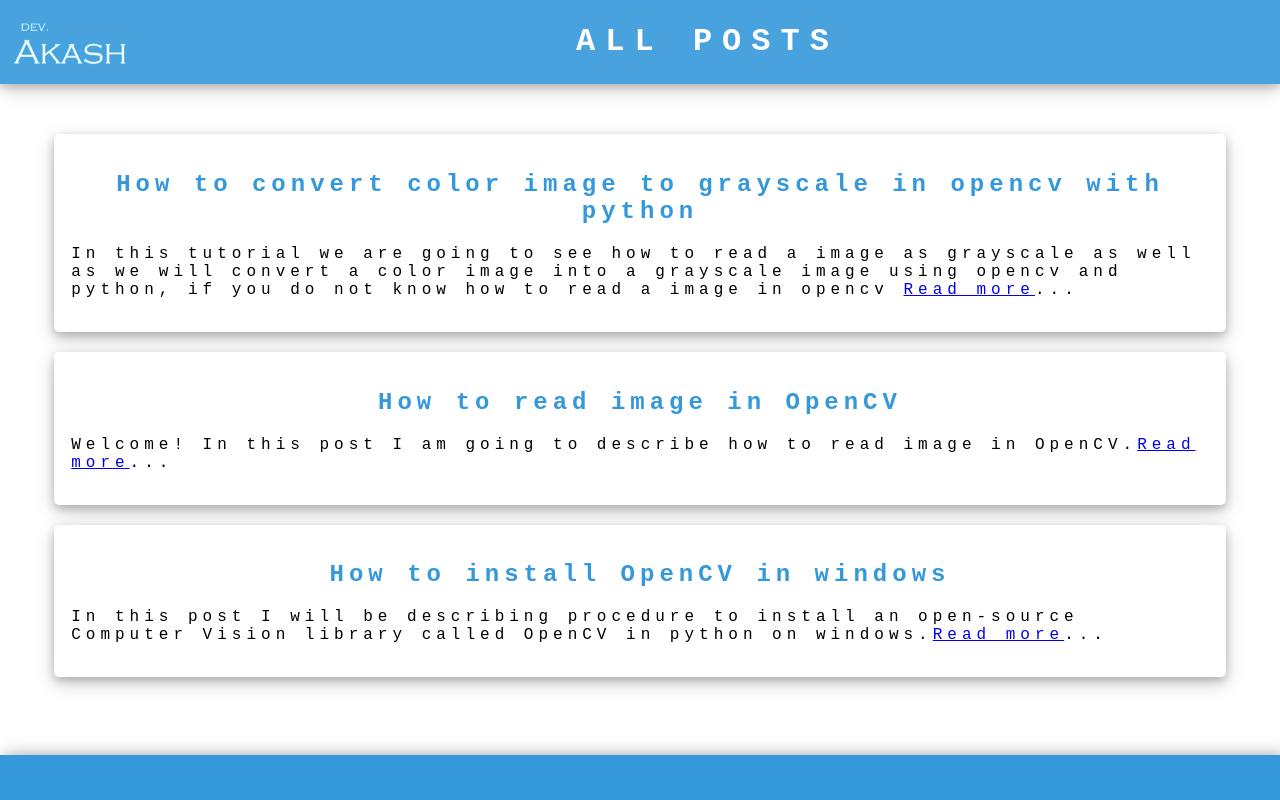
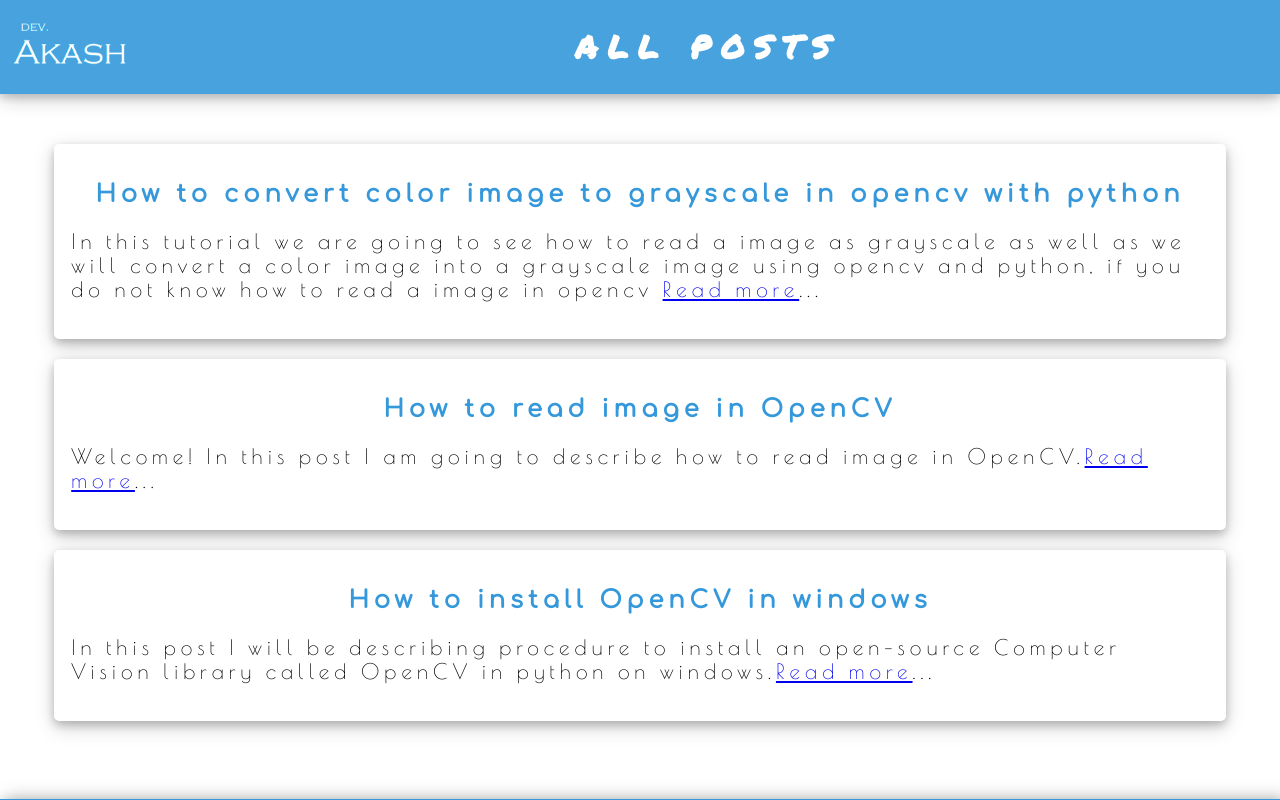
Before and after one commit to Dev-Akash/dev-akash.github.io, a plain HTML site: page allposts.html in a window 1280 px wide. Shown: the top 800 px of the page. Drawn offline with nearby package versions, Linux system fonts and the light colour scheme.

Commit message:
Update allposts.html

```diff
--- a/allposts.html
+++ b/allposts.html
@@ -1,6 +1,7 @@
 <!DOCTYPE HTML>
 <HTML>
 <Head>
+<link href="https://fonts.googleapis.com/css?family=Comfortaa|Permanent+Marker|Poiret+One|Zilla+Slab" rel="stylesheet">
 <meta name="viewport" content="width=device-width, initial-scale=1.0">
 <meta charset="UTF-8">
 <meta name="description" content="Hi, I am a student and a enthusiastic programmer having interest in Research in domain of computer vision and machine learning, I usually do projects for the same. Here are all posts posted by me">
@@ -23,8 +24,12 @@ letter-spacing: 10px;
 font-family:"Courier new";
 opacity: 0.9;
 box-shadow: 0 4px 8px 0 rgba(0, 0, 0, 0.2), 0 6px 20px 0 rgba(0, 0, 0, 0.19);
+font-family: 'Permanent Marker', cursive;
 }
-
+p{
+font-family: 'Poiret One', cursive;
+font-size: 21px;
+}
 body{
 background:white;
 margin-bottom: -8px;
@@ -62,6 +67,7 @@ box-shadow: 0 4px 8px 0 rgba(0, 0, 0, 0.2), 0 6px 20px 0 rgba(0, 0, 0, 0.19);
 }
 h2{
 color: #3498db;
+font-family: 'Comfortaa', sans-serif;
 }
 </style>
 </Head>
```
